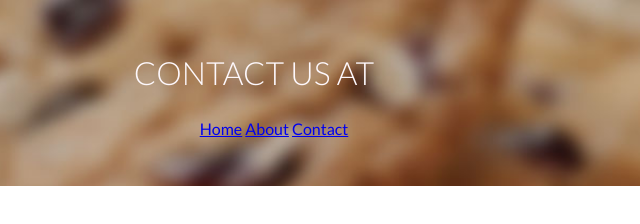
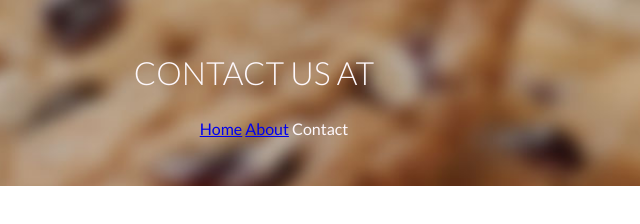
Before and after one commit to QUEKWENWEI/thecoolkiebusiness, a plain HTML site: page contact.html in a window 1280 px wide. Shown: the full height of the page, 386-1026 px from the left. Drawn offline with Linux system fonts and the light colour scheme.

Commit message:
Add files via upload

```diff
--- a/contact.html
+++ b/contact.html
@@ -15,7 +15,7 @@
 <ul>
 	<li><a href="index.html">Home</a></li>
 	<li><a href="about.html">About</a></li>
-	<li><a href="contact.html">Contact</a></li>
+	<li><a href="contact.html"></a>Contact</li>
 </ul>
 </header>
 
```
